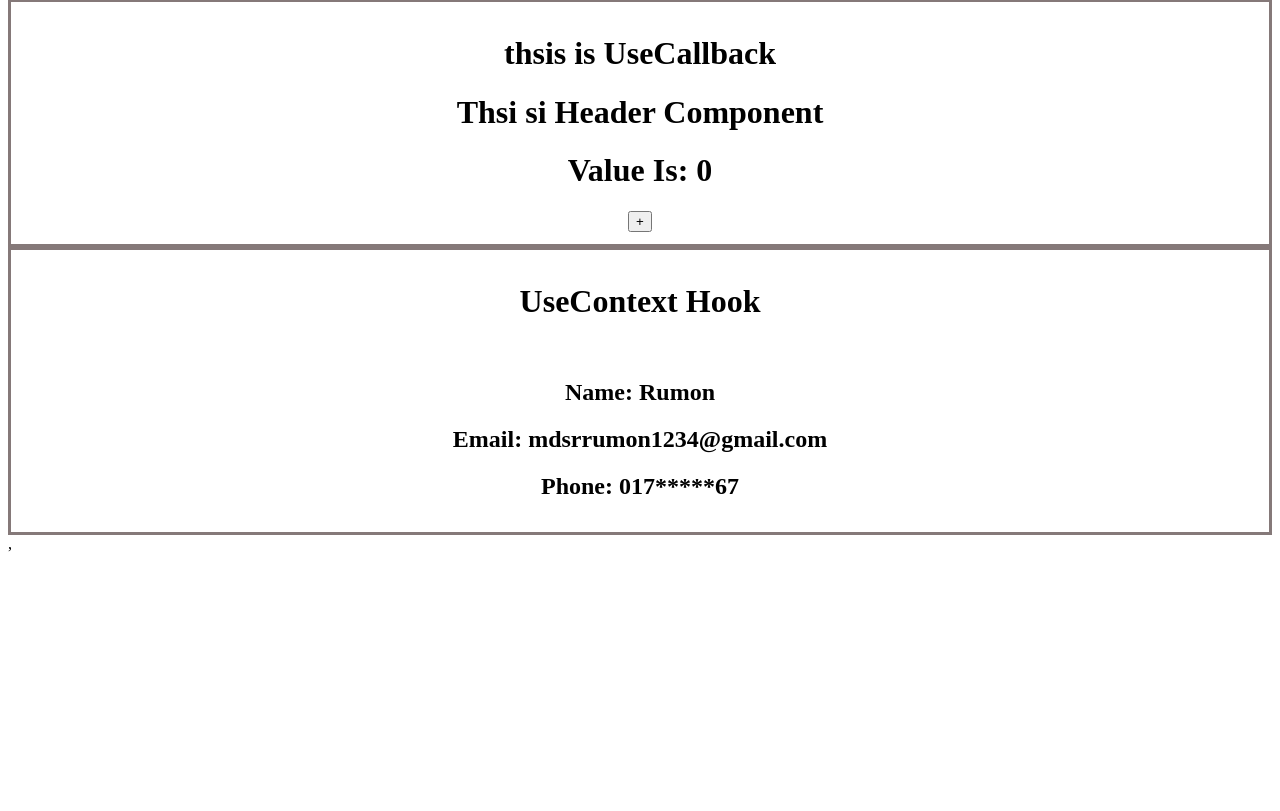
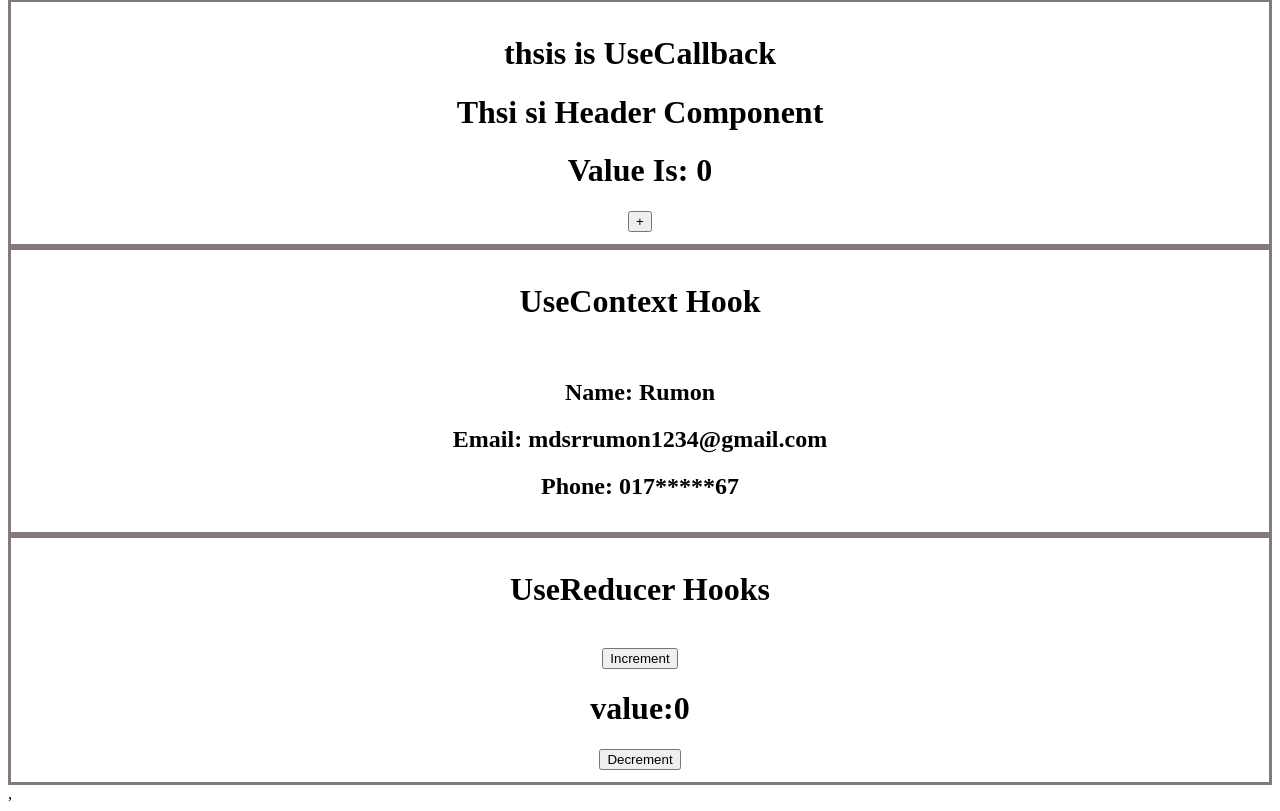
Before and after one commit to Rumon-Sarker/react-all-hooks, a React (Vite) app: page / in a window 1280 px wide. Shown: the part 1063-1874 px from the top of the page. Before the commit the page ends 1624 px from the top, so only its background shows below. Built offline with nearby package versions, Linux system fonts and the light colour scheme.

Commit message:
useReducer Hooks

```diff
--- a/src/All-Hooks/UseReducer/UseReducer.jsx
+++ b/src/All-Hooks/UseReducer/UseReducer.jsx
@@ -1,9 +1,29 @@
-import React from 'react';
+import React, { useReducer } from 'react';
+
+
+const initialStae = 0;
+
+const reducer = (state, action) => {
+    switch (action) {
+        case "increment":
+            return state + 1;
+        case "decrement":
+            return state - 1;
+        default:
+            return state
+    }
+}
 
 const UseReducer = () => {
+    const [count, dispach] = useReducer(reducer, initialStae);
     return (
-        <div>
-            <h1>This is UseReducer Hooks</h1>
+        <div className='bodyStyle' >
+            <h1> UseReducer Hooks</h1>
+            <br />
+
+            <button onClick={() => dispach("increment")}>Increment</button>
+            <h1>value:{count}</h1>
+            <button onClick={() => dispach("decrement")}>Decrement</button>
         </div>
     );
 };
--- a/src/App.jsx
+++ b/src/App.jsx
@@ -21,7 +21,7 @@ function App() {
       <UseCallback />
       {/* <UseContext /> exchange to <UserProfile/> */}
       <UserProfile />
-      {/* <UseReducer /> */}
+      <UseReducer />
       {/* <UseLayoutEffect /> */}
       {/* <CustomHooks /> */}
     </>
```
